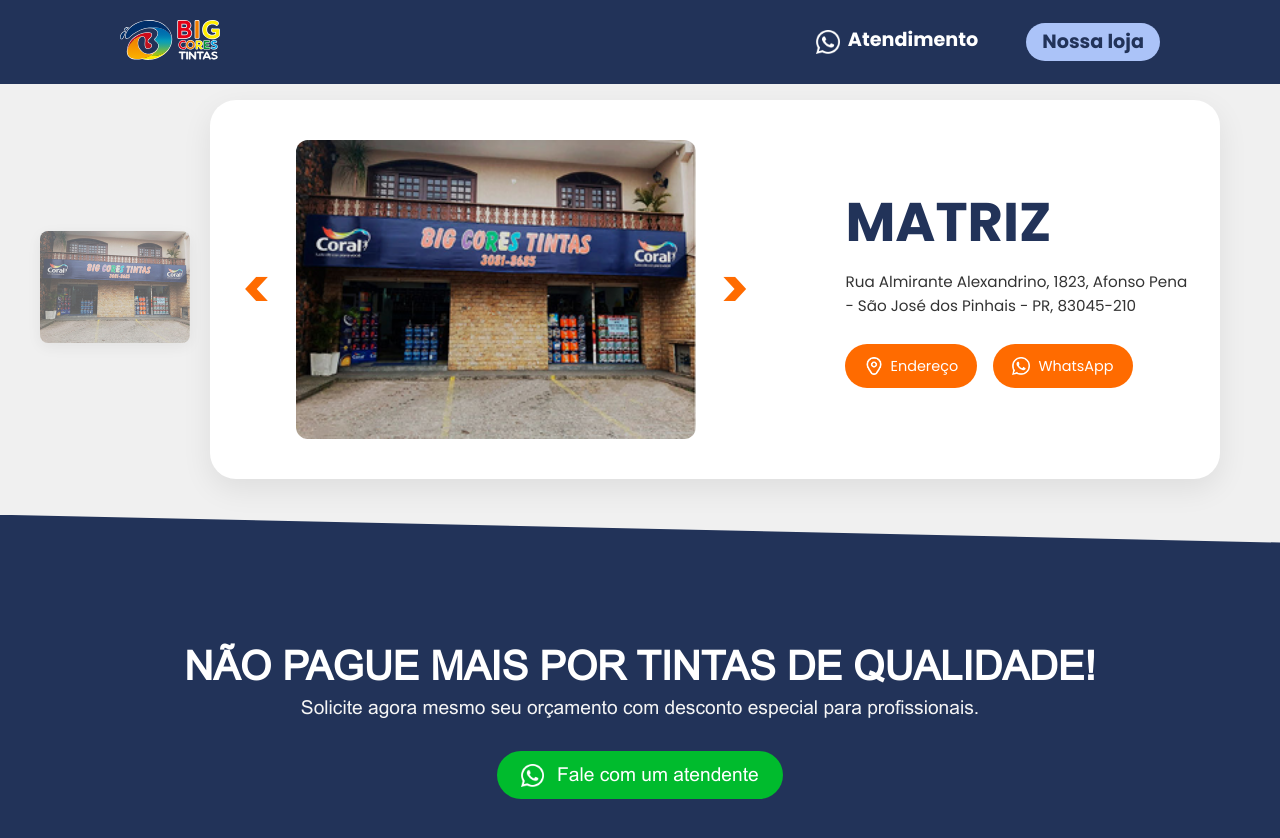
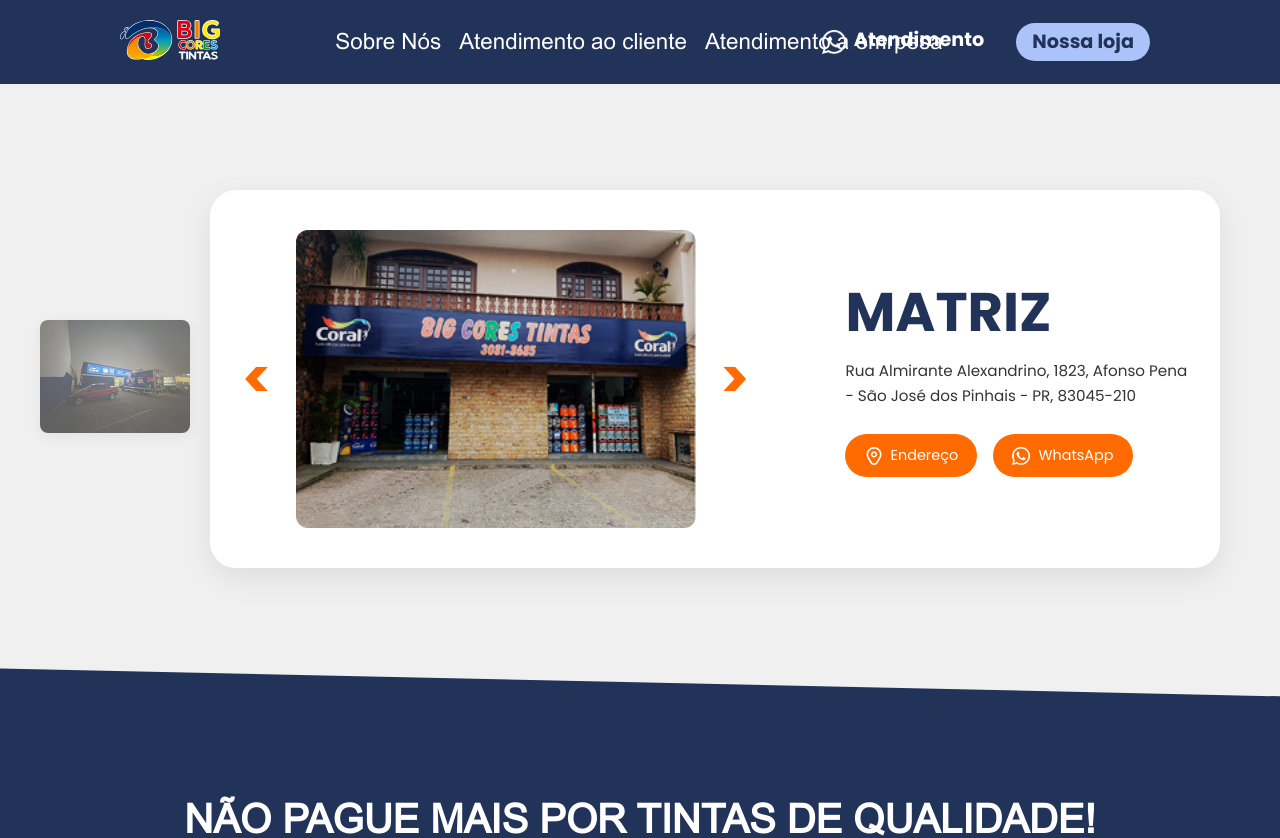
Before and after one commit to trobles05/bigcores, a Nuxt app: page /endereco in a window 1280 px wide. Shown: the top 838 px of the page. Built offline with nearby package versions, Linux system fonts and the light colour scheme.

Commit message:
corecoes de logica e possicao

```diff
--- a/components/Global/Header.vue
+++ b/components/Global/Header.vue
@@ -8,11 +8,7 @@
 
     <div class="header__menu">
       <nav>
-        <NuxtLink
-          v-for="link in navLinks"
-          :key="link.path"
-          :to="link.path"
-        >
+        <NuxtLink v-for="link in navLinks" :key="link.path" :to="link.path">
           {{ link.text }}
         </NuxtLink>
       </nav>
@@ -36,28 +32,64 @@
       >
         Nossa loja
       </a>
+
+      <button
+        class="header__hamburger"
+        @click="toggleMobileMenu"
+        :class="{ 'is-active': isMobileMenuOpen }"
+        aria-label="Abrir menu"
+      >
+        <span></span>
+        <span></span>
+        <span></span>
+      </button>
     </div>
   </header>
+
+  <div
+    class="mobile-menu"
+    :class="{ 'is-open': isMobileMenuOpen }"
+  >
+    <nav>
+      <NuxtLink
+        v-for="link in navLinks"
+        :key="link.path"
+        :to="link.path"
+        @click="toggleMobileMenu" >
+        {{ link.text }}
+      </NuxtLink>
+    </nav>
+  </div>
 </template>
 
 <script setup>
+import { ref } from "vue";
+import { useRouter, useRoute } from "vue-router";
 import logo from "~/assets/images/logoCompleta.svg";
 import whatsappIcon from "~/assets/images/whatsappIcone.png";
+
+const router = useRouter();
+const route = useRoute();
 
 defineProps({
   navLinks: {
     type: Array,
     required: true,
-    default: () => []
-  }
+    default: () => [],
+  },
 });
 
 const scrollToTop = () => {
-  window.scrollTo({
-    top: 0,
-    behavior: 'smooth'
-  });
-}
+  router.push(route.path);
+};
+
+// --- Lógica do Menu Mobile Adicionada ---
+const isMobileMenuOpen = ref(false);
+
+const toggleMobileMenu = () => {
+  isMobileMenuOpen.value = !isMobileMenuOpen.value;
+};
+// --- Fim da Lógica ---
 </script>
 
 <style scoped>
@@ -80,9 +112,18 @@
   align-items: center;
   box-sizing: border-box;
 }
+
 .header__logo img {
   height: 40px;
 }
+
+.header__menu {
+  position: absolute;
+  left: 50%;
+  top: 50%;
+  transform: translate(-50%, -50%);
+}
+
 nav a {
   position: relative;
   color: var(--cor-branco);
@@ -93,6 +134,7 @@
   padding: 0 10px 6px 0;
   font-family: var(--font-secundaria);
 }
+
 nav a::after {
   content: "";
   position: absolute;
@@ -103,14 +145,17 @@
   background: var(--cor-laranja);
   transition: width 0.3s ease-in-out;
 }
+
 nav a:hover::after {
   width: 90%;
 }
+
 .header__botoes {
   display: flex;
   align-items: center;
-  gap: 16px;
+  gap: 10px;
 }
+
 .botao-whatsapp {
   position: relative;
   display: flex;
@@ -122,22 +167,14 @@
   font-weight: var(--bold);
   font-size: var(--f2);
   padding: 0.5rem 1rem;
+  border-radius: 5px;
 }
-.botao-whatsapp {
-  display: inline-flex;
-  align-items: center;
-  gap: 0.5rem;
-  padding: 0.5rem 1rem;
-  border-radius: 5px;
-  color: var(--cor-branco);
-  text-decoration: none;
-  font-weight: var(--bold);
-  font-size: var(--f2);
-}
+
 .botao-whatsapp span {
   position: relative;
   padding-bottom: 5px;
 }
+
 .botao-whatsapp span::after {
   content: '';
   position: absolute;
@@ -148,12 +185,15 @@
   background: var(--cor-verde);
   transition: width 0.3s ease-in-out;
 }
+
 .botao-whatsapp:hover span::after {
   width: 100%;
 }
+
 .botao-whatsapp img {
   width: 24px;
 }
+
 .botao-loja {
   background: var(--cor-azul-bb);
   color: var(--cor-azul-escuro);
@@ -163,11 +203,13 @@
   font-weight: var(--bold);
   font-size: var(--f2);
   transition: background-color 0.3s;
-  margin-left: 16px;
+  margin-left: 6px;
 }
+
 .botao-loja:hover {
   background-color: var(--cor-azul-escuro);
   border: solid 1px var(--cor-azul-bb);
   color: var(--cor-branco-escuro);
 }
+
 </style>
--- a/pages/atendimento.vue
+++ b/pages/atendimento.vue
@@ -2,29 +2,43 @@
     <div>
       <AtendimentoHero />
       <AtendimentoFaixaInfo />
-    <AtendimentoCategorias />
-    <AtendimentoQualidade />
-    <AtendimentoAvaiacoes />
+      <AtendimentoCategorias id="categorias" />
+      <AtendimentoQualidade id="qualidade" />
+      <AtendimentoAvaiacoes id="avaliacoes" />
     </div>
    </template>
 
    <script setup>
-
-import { ref } from 'vue';
+   // [CORRIGIDO] Importado 'nextTick' e 'onUnmounted' juntos
+   import { ref, onMounted, onUnmounted, nextTick } from 'vue';
    import AtendimentoAvaiacoes from '~/components/atendimento/AtendimentoAvaiacoes.vue';
    import { useLinkState } from '~/composables/useLinkState'
+   import AtendimentoHero from '~/components/atendimento/AtendimentoHero.vue';
+   import AtendimentoFaixaInfo from '~/components/atendimento/AtendimentoFaixaInfo.vue';
+   import AtendimentoCategorias from '~/components/atendimento/AtendimentoCategorias.vue';
+   import AtendimentoQualidade from '~/components/atendimento/AtendimentoQualidade.vue';
+
 
    const { setPageLinks } = useLinkState()
 
    const linksHeaderAtendimento = ref([
-  { text: 'Qualidade', path: '/atendimento#qualidade' },
-  { text: 'Avaliação', path: '/atendimento#avaliacao' },
+     { text: 'Departamentos', path: '/atendimento#categorias' },
+     { text: 'Avaliações', path: '/atendimento#avaliacoes' },
      { text: 'Endereço', path: '/endereco' },
      { text: 'Sobre Nós', path: '/sobre-nos' }
    ]);
 
+   onMounted(() => {
+     // [CORRIGIDO] Adicionado nextTick para evitar o bug de navegação
+     nextTick(() => {
        setPageLinks({
         nav: linksHeaderAtendimento.value,
         atalhos: linksHeaderAtendimento.value
        });
+     });
+   });
+
+   onUnmounted(() => {
+     setPageLinks({ nav: [], atalhos: [] });
+   });
    </script>
--- a/pages/construtora.vue
+++ b/pages/construtora.vue
@@ -1,25 +1,27 @@
 <template>
   <div>
-    <ConstrutoraHeroConstrutora />
-    <ConstrutoraFaixaDesconto />
-    <ConstrutoraExclusividadeConstrutora id="exclusividade" />
-    <ConstrutoraPorQueEscolher id="bigcores" />
+    <HeroConstrutora />
+    <FaixaDesconto />
+    <ExclusividadeConstrutora id="exclusividade" />
+    <PorQueEscolher id="bigcores" />
   </div>
 </template>
 
 <script setup>
-import { ref } from 'vue';
-// 1. Importe o "mensageiro"
-import { useLinkState } from '~/composables/useLinkState'
+import { ref, onMounted, onUnmounted, nextTick } from 'vue';
+import { useLinkState } from '~/composables/useLinkState';
+import HeroConstrutora from '~/components/construtora/HeroConstrutora.vue';
+import FaixaDesconto from '~/components/construtora/FaixaDesconto.vue';
+import ExclusividadeConstrutora from '~/components/construtora/ExclusividadeConstrutora.vue';
+import PorQueEscolher from '~/components/construtora/PorQueEscolher.vue';
 
-// 2. Pegue a FUNÇÃO de definir os links
-const { setPageLinks } = useLinkState()
+const { setPageLinks } = useLinkState();
 
-// 3. Defina suas listas de links (como antes)
 const linksDaConstrutora = ref([
   { text: 'Exclusividade', path: '/construtora#exclusividade' },
   { text: 'Big Cores', path: '/construtora#bigcores' },
   { text: 'Endereço', path: '/endereco' },
+  { text: 'Sobre Nós', path: '/sobre-nos' }
 ]);
 
 const linksDeInformacoes = ref([
@@ -36,10 +38,18 @@
   { text: 'Endereço', path: '/endereco' }
 ]);
 
+onMounted(() => {
+  nextTick(() => {
     setPageLinks({
       nav: linksDaConstrutora.value,
       atalhos: linksDaConstrutora.value,
       info: linksDeInformacoes.value,
       atendimento: linksDeAtendimento.value
     });
+  });
+});
+
+onUnmounted(() => {
+  setPageLinks({ nav: [], atalhos: [], info: [], atendimento: [] });
+});
 </script>
--- a/pages/endereco.vue
+++ b/pages/endereco.vue
@@ -1,8 +1,6 @@
 <template>
   <section class="lojas-section">
     <div class="seletor-wrapper">
-
-      <!-- Ícone anterior -->
       <div class="nav-icon-wrapper prev-icon" @click="prevSlide">
         <Transition name="fade" mode="out-in">
           <img
@@ -14,25 +12,21 @@
         </Transition>
       </div>
 
-      <!-- Card principal -->
       <div class="slide-card-wrapper">
         <div class="slide-card">
           <div class="slide-content">
-
-            <!-- Ícone central com setas -->
             <Transition :name="transitionNameIcon" mode="out-in">
               <div class="slide-icon-cluster" :key="currentLoja.title">
-                <div class="nav-arrow" @click="prevSlide">&lt;</div>
+                <div class="nav-arrow" @click="prevSlide"><</div>
                 <img
                   :src="currentLoja.image"
                   :alt="currentLoja.title"
                   class="slide-icon-main"
                 />
-                <div class="nav-arrow" @click="nextSlide">&gt;</div>
+                <div class="nav-arrow" @click="nextSlide">></div>
               </div>
             </Transition>
 
-            <!-- Texto e botões -->
             <Transition :name="transitionNameText" mode="out-in">
               <div class="slide-text" :key="currentLoja.title">
                 <h3 class="slide-title">{{ currentLoja.title }}</h3>
@@ -67,12 +61,10 @@
                 </div>
               </div>
             </Transition>
-
           </div>
         </div>
       </div>
 
-      <!-- Ícone próximo -->
       <div class="nav-icon-wrapper next-icon" @click="nextSlide">
         <Transition name="fade" mode="out-in">
           <img
@@ -83,13 +75,13 @@
           />
         </Transition>
       </div>
-
     </div>
   </section>
 </template>
 
 <script setup>
-import { ref, computed } from 'vue'
+import { ref, computed, onMounted, onUnmounted, nextTick } from 'vue'
+import { useLinkState } from '~/composables/useLinkState'
 
 import matrizImg from '~/assets/images/filia1Loja.png'
 import filial1Img from '~/assets/images/filia1Loja.png'
@@ -98,53 +90,73 @@
 import filial4Img from '~/assets/images/filia4Loja.png'
 import filial5Img from '~/assets/images/filia5Loja.png'
 import filial6Img from '~/assets/images/filia6Loja.png'
-
 import localIcone from '~/assets/images/local2Icone.png'
 import whatsappIcone from '~/assets/images/whatsappIcone.png'
 
-// URL base do Google Maps para buscas
+const { setPageLinks } = useLinkState()
+
+const linksDaPagina = ref([
+  { text: 'Sobre Nós', path: '/sobre-nos' },
+  { text: 'Atendimento ao cliente', path: '/atendimento' },
+  { text: 'Atendimento a emrpesa', path: '/construtora' }
+])
+
+onMounted(() => {
+  nextTick(() => {
+    setPageLinks({
+      nav: linksDaPagina.value,
+      atalhos: linksDaPagina.value,
+      info: [],
+      atendimento: []
+    })
+  })
+})
+
+onUnmounted(() => {
+  setPageLinks({ nav: [], atalhos: [], info: [], atendimento: [] })
+})
+
 const mapsBaseUrl = 'https://www.google.com/maps/search/?api=1&query='
-// URL base do WhatsApp
-const whatsappBaseUrl = 'https://wa.me/5541992433140' // (Usei o número dos seus outros componentes)
+const whatsappBaseUrl = 'https://wa.me/5541992433140'
 
 const lojas = ref([
   {
     title: 'MATRIZ',
- address: 'Rua Almirante Alexandrino, 1823, Afonso Pena - São José dos Pinhais - PR, 83045-210',
+    address:
+      'Rua Almirante Alexandrino, 1823, Afonso Pena - São José dos Pinhais - PR, 83045-210',
     image: matrizImg,
-    // --- CORRIGIDO ---
     googleMapsLink: `${mapsBaseUrl}Rua+Almirante+Alexandrino,+1823,+Afonso+Pena+-+S%C3%A3o+Jos%C3%A9+dos+Pinhais+-+PR,+83045-210`,
     whatsappLink: whatsappBaseUrl
   },
   {
     title: 'FILIAL I',
- address: 'Rua Joinville, 2767, São Pedro - São José dos Pinhais - PR, 83020-540',
+    address:
+      'Rua Joinville, 2767, São Pedro - São José dos Pinhais - PR, 83020-540',
     image: filial1Img,
-    // --- CORRIGIDO ---
     googleMapsLink: `${mapsBaseUrl}Rua+Joinville,+2767,+S%C3%A3o+Pedro+-+S%C3%A3o+Jos%C3%A9+dos+Pinhais+-+PR,+83020-540`,
     whatsappLink: whatsappBaseUrl
   },
   {
     title: 'FILIAL II',
- address: 'Av. Senador Salgado Filho, 6367, Uberaba - Curitiba - PR, 81580-000',
+    address:
+      'Av. Senador Salgado Filho, 6367, Uberaba - Curitiba - PR, 81580-000',
     image: filial2Img,
-    // --- CORRIGIDO ---
     googleMapsLink: `${mapsBaseUrl}Av.+Senador+Salgado+Filho,+6367,+Uberaba+-+Curitiba+-+PR,+81580-000`,
     whatsappLink: whatsappBaseUrl
   },
   {
     title: 'FILIAL III',
- address: 'Av. Rui Barbosa, 5820, Afonso Pena - São José dos Pinhais - PR, 83045-350',
+    address:
+      'Av. Rui Barbosa, 5820, Afonso Pena - São José dos Pinhais - PR, 83045-350',
     image: filial3Img,
-    // --- CORRIGIDO ---
     googleMapsLink: `${mapsBaseUrl}Av.+Rui+Barbosa,+5820,+Afonso+Pena+-+S%C3%A3o+Jos%C3%A9+dos+Pinhais+-+PR,+83045-350`,
     whatsappLink: whatsappBaseUrl
   },
   {
     title: 'FILIAL IV',
- address: 'R. Pastor Carlos Frank, 617 (esquina com Sítio Cercado), Boqueirão - Curitiba - PR, 81650-170',
+    address:
+      'R. Pastor Carlos Frank, 617 (esquina com Sítio Cercado), Boqueirão - Curitiba - PR, 81650-170',
     image: filial4Img,
-    // --- CORRIGIDO ---
     googleMapsLink: `${mapsBaseUrl}R.+Pastor+Carlos+Frank,+617+(esquina+com+S%C3%ADtio+Cercado),+Boqueir%C3%A3o+-+Curitiba+-+PR,+81650-170`,
     whatsappLink: whatsappBaseUrl
   },
@@ -152,7 +164,6 @@
     title: 'FILIAL V',
     address: 'Av. Wenceslau Braz, 2510, Lindoia - Curitiba - PR, 81010-000',
     image: filial5Img,
-    // --- CORRIGIDO ---
     googleMapsLink: `${mapsBaseUrl}Av.+Wenceslau+Braz,+2510,+Lindoia+-+Curitiba+-+PR,+81010-000`,
     whatsappLink: whatsappBaseUrl
   },
@@ -160,13 +171,10 @@
     title: 'FILIAL VI',
     address: 'Rodovia da Uva, 1184, Roça Grande - Colombo - PR, 83402-000',
     image: filial6Img,
-    // --- CORRIGIDO ---
     googleMapsLink: `${mapsBaseUrl}Rodovia+da+Uva,+1184,+Ro%C3%A7a+Grande+-+Colombo+-+PR,+83402-000`,
     whatsappLink: whatsappBaseUrl
   }
 ])
-
-// (O resto do seu script continua exatamente igual)
 
 const currentIndex = ref(0)
 const totalLojas = lojas.value.length
@@ -189,13 +197,13 @@
 const currentLoja = computed(() => lojas.value[currentIndex.value])
 
 const prevLoja = computed(() => {
- const nextIndex = (currentIndex.value + 1) % totalLojas
- return lojas.value[nextIndex]
+  const prevIndex = (currentIndex.value - 1 + totalLojas) % totalLojas
+  return lojas.value[prevIndex]
 })
 
 const nextLoja = computed(() => {
- const prevIndex = (currentIndex.value - 1 + totalLojas) % totalLojas
- return lojas.value[prevIndex]
+  const nextIndex = (currentIndex.value + 1) % totalLojas
+  return lojas.value[nextIndex]
 })
 </script>
 
@@ -214,7 +222,7 @@
   align-items: center;
   gap: 20px;
   max-width: 100%;
-  margin: 0 auto;
+  margin: 64px auto;
 }
 
 .nav-icon-wrapper {
@@ -342,7 +350,6 @@
   object-fit: contain;
 }
 
-/* === ANIMAÇÕES === */
 .fade-enter-active,
 .fade-leave-active {
   transition: opacity 0.4s ease-in-out;
@@ -352,7 +359,6 @@
   opacity: 0;
 }
 
-/* Ícones */
 .icon-next-enter-active,
 .icon-next-leave-active,
 .icon-prev-enter-active,
@@ -376,7 +382,6 @@
   transform: translateX(-60px) scale(0.9);
 }
 
-/* Texto */
 .text-next-enter-active,
 .text-next-leave-active,
 .text-prev-enter-active,
--- a/pages/sobre-nos.vue
+++ b/pages/sobre-nos.vue
@@ -145,18 +145,25 @@
 </template>
 
 <script setup>
-import { ref, onMounted, onUnmounted, computed } from 'vue';
 import bannerSobreNos from '~/assets/images/bannerSobre-nos.png';
 import matrizValores from '~/assets/images/matrizLoja.png';
+import { ref, onMounted, onUnmounted, computed } from 'vue';
+import { useLinkState } from '~/composables/useLinkState';
 
-// --- NOVAS IMPORTAÇÕES DE ÍCONES ---
-// (Verifique se os nomes dos arquivos e extensões (.png, .svg, etc.) estão corretos)
 import alvo from '~/assets/images/alvo.png';
 import parceriaIcone from '~/assets/images/parceriaIcone.png';
 import selequalidade from '~/assets/images/trofel.png';
 import grafico from '~/assets/images/grafico.png';
 import suporteIcone from '~/assets/images/suporteIcone.png';
 import acessoriaIcone from '~/assets/images/acessoriaIcone.png';
+
+const { setPageLinks } = useLinkState();
+
+const linksDaPagina = ref([
+  { text: 'Endereço', path: '/endereco' },
+  { text: 'Atendimento ao cliente', path: '/atendimento' },
+  { text: 'Atendimento a emrpesa', path: '/construtora' },
+]);
 
 const scrollY = ref(0);
 const hoveredStat = ref(null);
@@ -192,7 +199,6 @@
   { year: '2025', title: 'Hoje', desc: '7 lojas, mais de 100 mil clientes satisfeitos e crescendo sempre' }
 ];
 
-// --- CONST VALORES ATUALIZADA ---
 const valores = [
   { image: alvo, title: 'Ética', desc: 'Agimos com transparência e honestidade em todas as nossas relações' },
   { image: parceriaIcone, title: 'Respeito', desc: 'Valorizamos cada pessoa que faz parte da nossa jornada' },
@@ -210,25 +216,31 @@
   const duration = 2000;
   const steps = 60;
   const increment = duration / steps;
-
   let step = 0;
   const timer = setInterval(() => {
     step++;
     const progress = step / steps;
-
     counters.value = {
       anos: Math.floor(28 * progress),
       lojas: Math.floor(7 * progress),
       clientes: Math.floor(100000 * progress)
     };
-
     if (step >= steps) clearInterval(timer);
   }, increment);
 };
 
 onMounted(() => {
+  setTimeout(() => {
+    setPageLinks({
+      nav: linksDaPagina.value,
+      atalhos: linksDaPagina.value,
+      info: [],
+      atendimento: []
+    });
+  }, 0);
+
+  // Lógica de Scroll e Observer
   window.addEventListener('scroll', handleScroll);
-
   const observer = new IntersectionObserver(
     (entries) => {
       entries.forEach((entry) => {
@@ -261,9 +273,17 @@
 });
 
 onUnmounted(() => {
+  setPageLinks({
+    nav: [],
+    atalhos: [],
+    info: [],
+    atendimento: []
+  });
+  // Limpar Scroll Listener
   window.removeEventListener('scroll', handleScroll);
 });
 </script>
+
 <style scoped>
 .quem-somos {
 background: linear-gradient(to bottom, #f9fafb, #ffffff);
```
Lines whose indentation alone changed are shown as unchanged.
